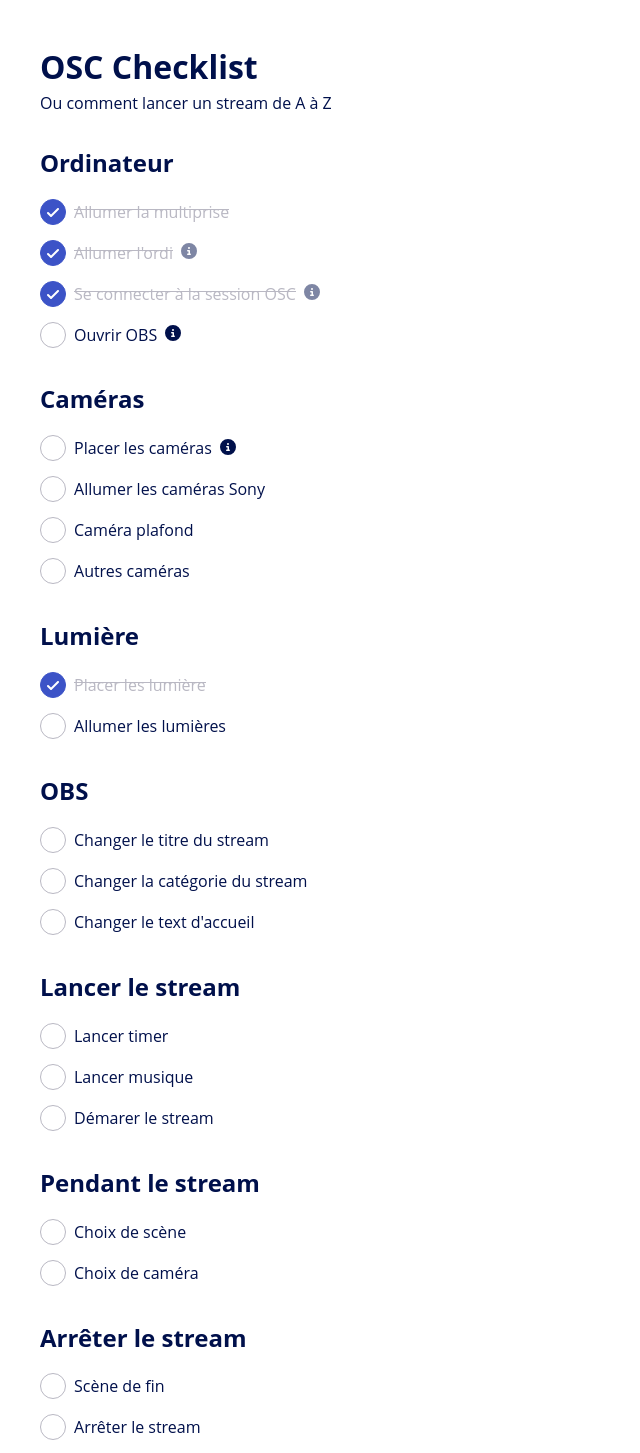
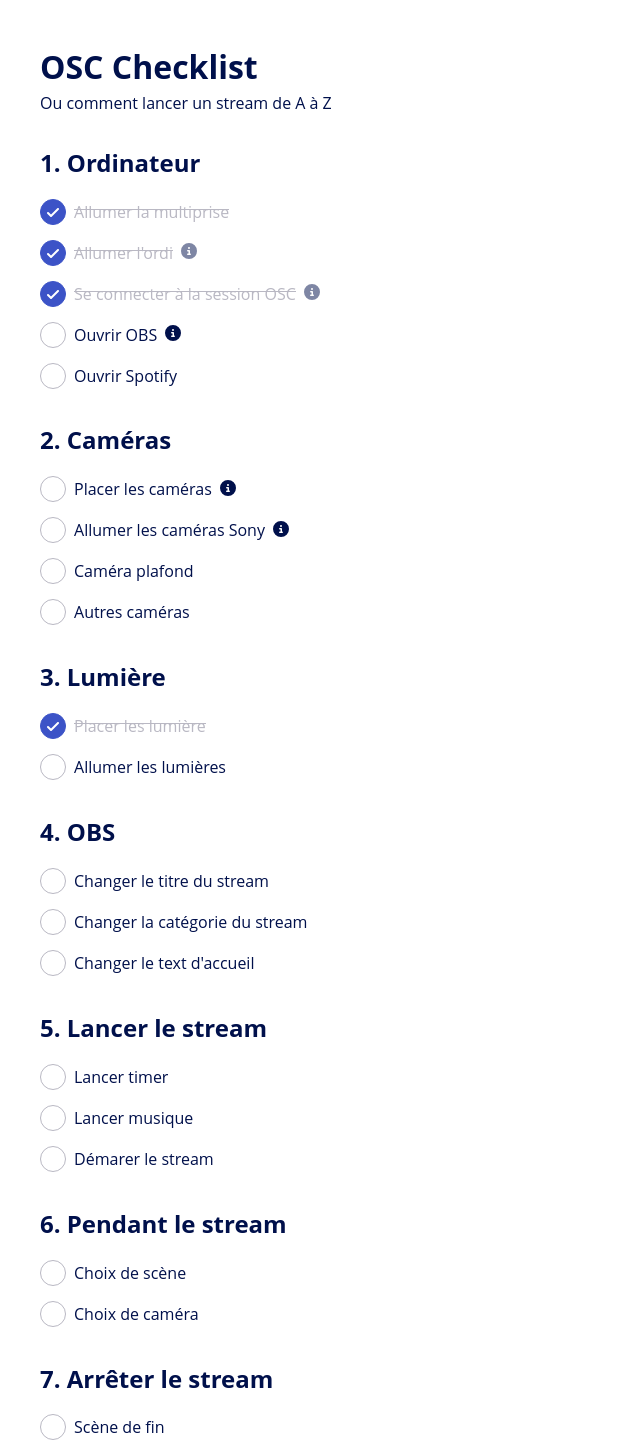
Before and after one commit to Ilanss/OSC-Checklist, a Vue app: page / in a window 1280 px wide. Shown: the top 1453 px of the page, without its empty margins (0-640 px from the left). Built offline with nearby package versions, Linux system fonts and the light colour scheme.

Commit message:
Add item on list

```diff
--- a/src/components/Checklist.vue
+++ b/src/components/Checklist.vue
@@ -2,40 +2,41 @@
   <h1>OSC Checklist</h1>
   <p class="subtitle">Ou comment lancer un stream de A à Z</p>
 
-  <h2>Ordinateur</h2>
+  <h2>1. Ordinateur</h2>
   <ChecklistItem idItem="power" text="Allumer la multiprise" :isChecked=true />
   <ChecklistItem idItem="computer_booted" text="Allumer l'ordi" :isChecked=true :pages="pagesForPower" />
   <ChecklistItem idItem="open_session" text="Se connecter à la session OSC" :isChecked=true :pages="pagesForSession" />
   <ChecklistItem idItem="obs_opened" text="Ouvrir OBS" :isChecked=false :pages="pagesForObsOpened" />
+  <ChecklistItem idItem="spotify_opened" text="Ouvrir Spotify" :isChecked=false :pages="pagesForSpotifyOpened" />
 
-  <h2>Caméras</h2>
+  <h2>2. Caméras</h2>
   <ChecklistItem idItem="camera_placement" text="Placer les caméras" :isChecked=false :pages="pagesForCameraPlacement" />
-  <ChecklistItem idItem="camera_on" text="Allumer les caméras Sony" :isChecked=false />
-  <ChecklistItem idItem="camera_top" text="Caméra plafond" :isChecked=false />
-  <ChecklistItem idItem="camera_other" text="Autres caméras" :isChecked=false />
+  <ChecklistItem idItem="camera_on" text="Allumer les caméras Sony" :isChecked=false :pages="pagesForCameraOn" />
+  <ChecklistItem idItem="camera_top" text="Caméra plafond" :isChecked=false :pages="pagesForCameraTop" />
+  <ChecklistItem idItem="camera_other" text="Autres caméras" :isChecked=false :pages="pagesForCameraOther" />
 
-  <h2>Lumière</h2>
-  <ChecklistItem idItem="light_placement" text="Placer les lumière" :isChecked=true />
-  <ChecklistItem idItem="light_on" text="Allumer les lumières" :isChecked=false />
+  <h2>3. Lumière</h2>
+  <ChecklistItem idItem="light_placement" text="Placer les lumière" :isChecked=true :pages="pagesForLightPlacement" />
+  <ChecklistItem idItem="light_on" text="Allumer les lumières" :isChecked=false :pages="pagesForLightOn" />
 
-  <h2>OBS</h2>
-  <ChecklistItem idItem="obs_title" text="Changer le titre du stream" :isChecked=false />
-  <ChecklistItem idItem="obs_category" text="Changer la catégorie du stream" :isChecked=false />
-  <ChecklistItem idItem="obs_welcome" text="Changer le text d'accueil" :isChecked=false />
+  <h2>4. OBS</h2>
+  <ChecklistItem idItem="obs_title" text="Changer le titre du stream" :isChecked=false :pages="pagesForObsTitle" />
+  <ChecklistItem idItem="obs_category" text="Changer la catégorie du stream" :isChecked=false :pages="pagesForObsCategory" />
+  <ChecklistItem idItem="obs_welcome" text="Changer le text d'accueil" :isChecked=false :pages="pagesForObsWelcome" />
 
-  <h2>Lancer le stream</h2>
-  <ChecklistItem idItem="timer_start" text="Lancer timer" :isChecked=false />
-  <ChecklistItem idItem="music_start" text="Lancer musique" :isChecked=false />
-  <ChecklistItem idItem="stream_start" text="Démarer le stream" :isChecked=false />
+  <h2>5. Lancer le stream</h2>
+  <ChecklistItem idItem="timer_start" text="Lancer timer" :isChecked=false :pages="pagesForTimerStart" />
+  <ChecklistItem idItem="music_start" text="Lancer musique" :isChecked=false :pages="pagesForMusicStart" />
+  <ChecklistItem idItem="stream_start" text="Démarer le stream" :isChecked=false :pages="pagesForStreamStart" />
 
-  <h2>Pendant le stream</h2>
-  <ChecklistItem idItem="scene_choice" text="Choix de scène" :isChecked=false />
-  <ChecklistItem idItem="camera_change" text="Choix de caméra" :isChecked=false />
+  <h2>6. Pendant le stream</h2>
+  <ChecklistItem idItem="scene_choice" text="Choix de scène" :isChecked=false :pages="pagesForSceneChoice" />
+  <ChecklistItem idItem="camera_change" text="Choix de caméra" :isChecked=false :pages="pagesForCameraChange" />
 
-  <h2>Arrêter le stream</h2>
-  <ChecklistItem idItem="scene_end" text="Scène de fin" :isChecked=false />
-  <ChecklistItem idItem="stream_stop" text="Arrêter le stream" :isChecked=false />
-  <ChecklistItem idItem="vod_youtube" text="Publier la VOD sur Youtube" :isChecked=false />
+  <h2>7. Arrêter le stream</h2>
+  <ChecklistItem idItem="scene_end" text="Scène de fin" :isChecked=false :pages="pagesForSceneEnd" />
+  <ChecklistItem idItem="stream_stop" text="Arrêter le stream" :isChecked=false :pages="pagesForStreamStop" />
+  <ChecklistItem idItem="vod_youtube" text="Publier la VOD sur Youtube" :isChecked=false :pages="pagesForVodYoutube" />
 </template>
 
 <script>
```
